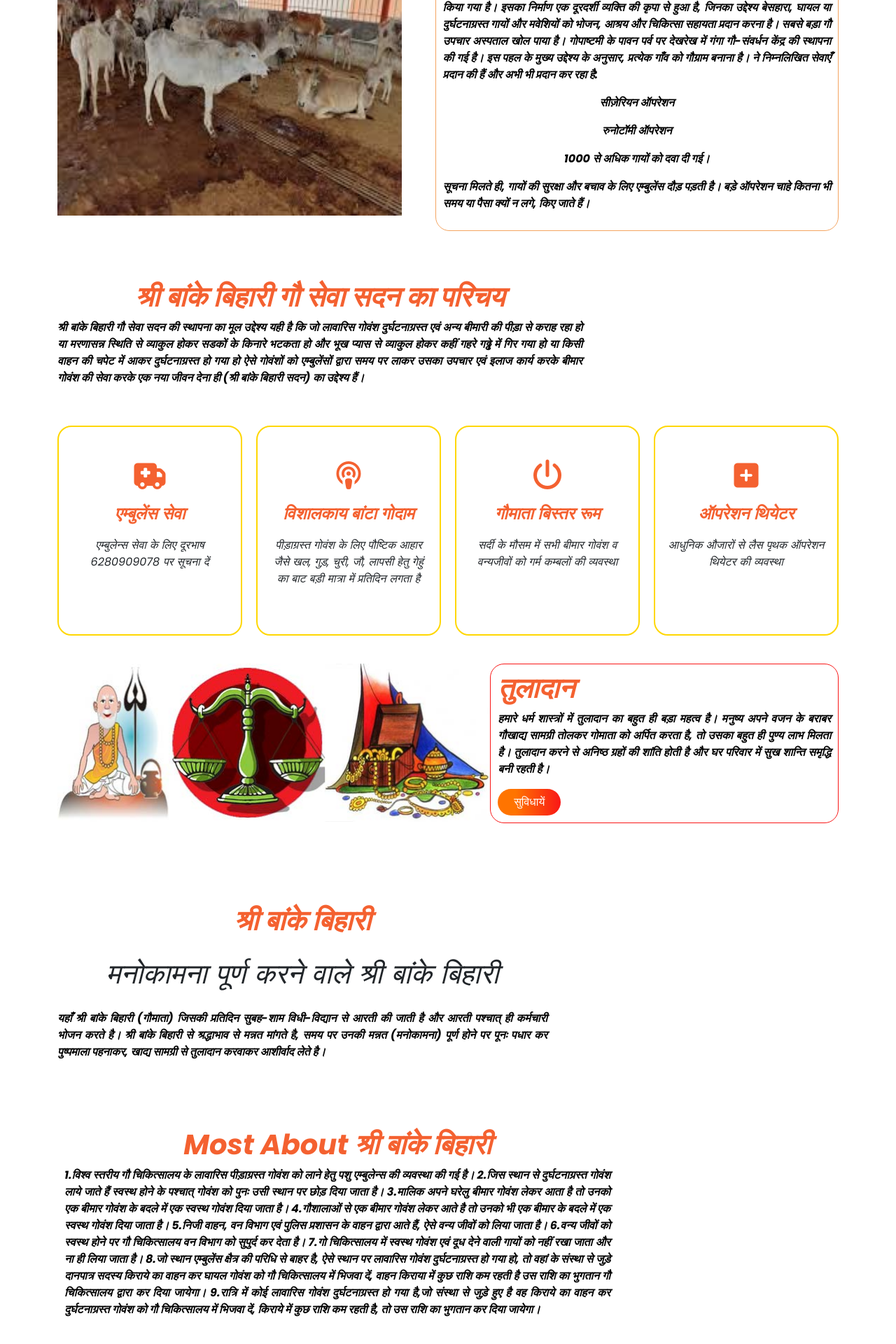
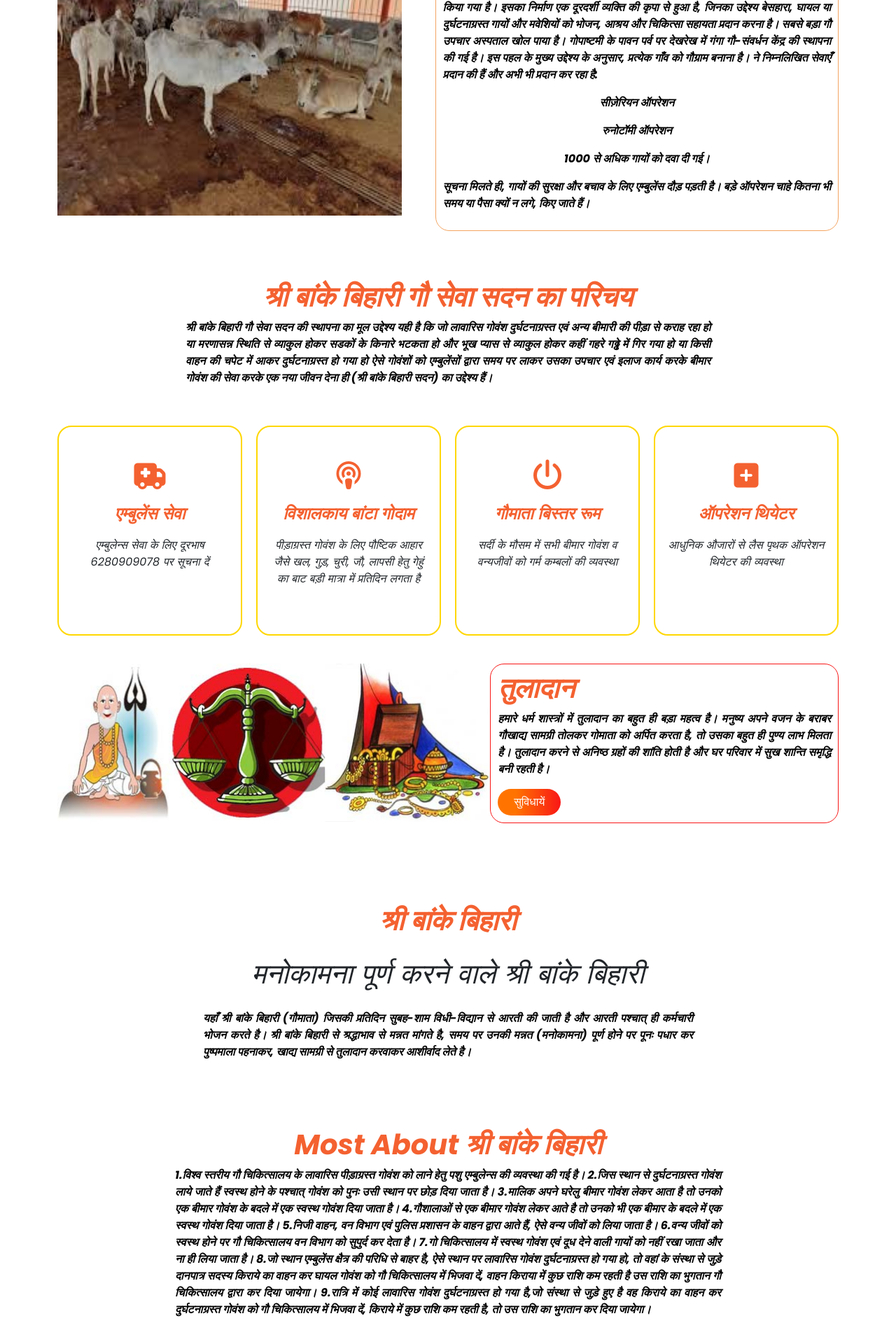
Before and after one commit to mukeshkumar791/bhagu-gaushala--sadan, a React (Create React App) app: page / in a window 1280 px wide. Shown: the part 850-2770 px from the top of the page at 70% size. Built offline with nearby package versions, Linux system fonts and the light colour scheme.

Commit message:
all code right

```diff
--- a/src/componnet/Home.css
+++ b/src/componnet/Home.css
@@ -272,7 +272,14 @@ body {
   .doners{
     display: block;
   }
-
+  .interdution-tittle{
+    display: flex;
+    flex-direction: column;
+    justify-content: center;
+  }
+.items1{
+    align-items: center;
+}
 
 @media (max-width:1100px) {
 
--- a/src/componnet/Home.jsx
+++ b/src/componnet/Home.jsx
@@ -46,7 +46,8 @@ const Header = () => {
       </Carousel.Item>
     </Carousel>
           </div>
-          <div className='welcome text-center items-center'>
+
+          <div className='welcome text-center '>
             <img src={wlecom} alt="" style={{width: '160px'}} />
          <p className='font2'>श्री बाके बिहारी गौ सेवा सदन </p>
           <div className='cow-tittel2'>
@@ -78,12 +79,14 @@ const Header = () => {
       </section>
         <section className='section-padding'>
         <div className='container'>
-          <div className='interdution-tittle d-flex flex-column '>
+          <div className='d-flex  flex-column .align-items-center items1'>
+          <div className='interdution-tittle'>
             <h2 className='text-center font'>श्री बांके बिहारी गौ सेवा सदन का परिचय</h2>
             <p className='phara'>श्री बांके बिहारी गौ सेवा सदन
               की स्थापना का मूल उद्देश्य यही है कि जो लावारिस गोवंश दुर्घटनाग्रस्त एवं अन्य बीमारी की पीड़ा से कराह रहा हो या मरणासन्न स्थिति से व्याकुल होकर सडकों के किनारे
               भटकता हो और भूख प्यास से व्याकुल होकर कहीं गहरे गढ्ढे में गिर गया हो या किसी वाहन की चपेट में आकर दुर्घटनाग्रस्त हो गया हो ऐसे गोवंशों को
               एम्बुलेंसों द्वारा समय पर लाकर उसका उपचार एवं इलाज कार्य करके बीमार गोवंश की सेवा करके एक नया जीवन देना ही (श्री बांके बिहारी सदन) का उद्देश्य हैं।</p>
+          </div>
           </div>
           <div className='information-crads'>
             <div className='information-card-items'>
@@ -138,7 +141,7 @@ const Header = () => {
 
       <section className='section-padding'>
         <div className='container'>
-                  <div className='d-flex  flex-column justify-content-center '>
+                  <div className='d-flex  flex-column items1 '>
 
           <div className='shree-banke-bihari-tempal'>
             <h2 className='font'>श्री बांके बिहारी</h2>
@@ -150,7 +153,7 @@ const Header = () => {
       </section>
       <section id='about' className='section-padding'>
         <div className='container'>
-          <div className='d-flex  flex-column justify-content-center '>
+          <div className='d-flex  flex-column items1'>
                   <div className='most-about'>
       <h2 className='font'>Most About श्री बांके बिहारी </h2>
       <div className='phargharf-scroll'>
```
